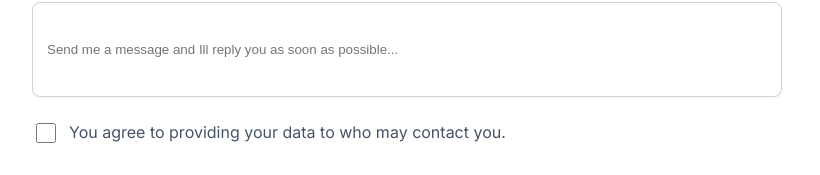
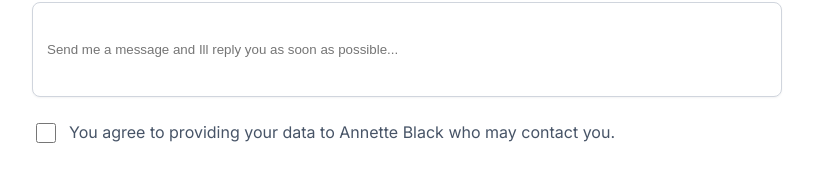
Before and after one commit to tariqyunusa/link-1, a React (Create React App) app: page /contact in a window 1280 px wide. Shown: the part 414-589 px from the top of the page, without its empty margins (248-1068 px from the left). Built offline with nearby package versions, Linux system fonts and the light colour scheme.

Commit message:
finished Styling the form

```diff
--- a/src/components/Contact.js
+++ b/src/components/Contact.js
@@ -28,7 +28,7 @@
           </div>
           <div className='_check_box'>
             <input type="checkbox" name="" id="checkbox" />
-            <p>You agree to providing your data to  who may contact you.</p>
+            <p>You agree to providing your data to Annette Black  who may contact you.</p>
           </div>
            <button type="submit" id='btn_submit'>Send message</button>
            <Footer />
```
